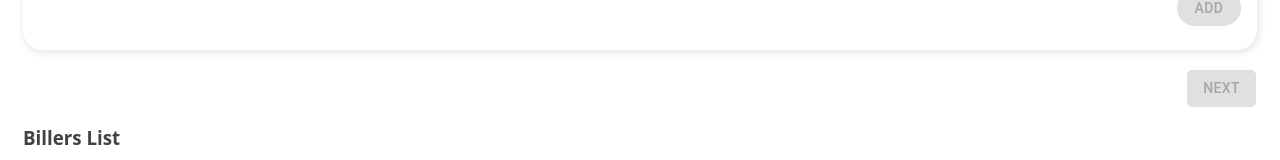
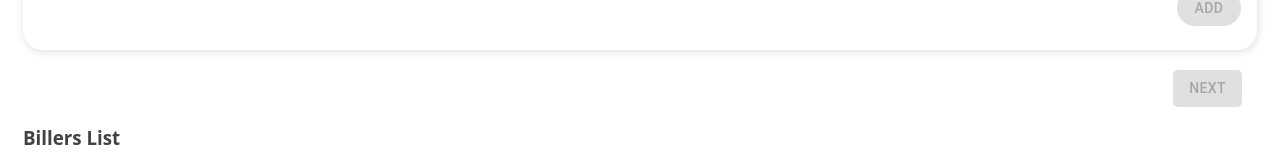
Before and after one commit to Mark5y2023/react-spendify-vercel, a React (Create React App) app: page / in a window 1280 px wide. Shown: the part 309-469 px from the top of the page. Built offline with nearby package versions, Linux system fonts and the light colour scheme; the HTML template or start-up script is replaced by a standard one.

Commit message:
Version 1.2 update

```diff
--- a/src/Home.js
+++ b/src/Home.js
@@ -271,7 +271,7 @@ style={{marginTop:'5px'}}
 
         <Button
 
-          style={{ marginTop: '20px',alignSelf:'flex-end' ,borderRadius:'5px', marginRight:'1px'}}
+          style={{ marginTop: '20px',alignSelf:'flex-end' ,borderRadius:'5px', marginRight:'15px'}}
           onClick={() => navigate('/dashboard')}
           variant="contained"
           color="primary"
```
